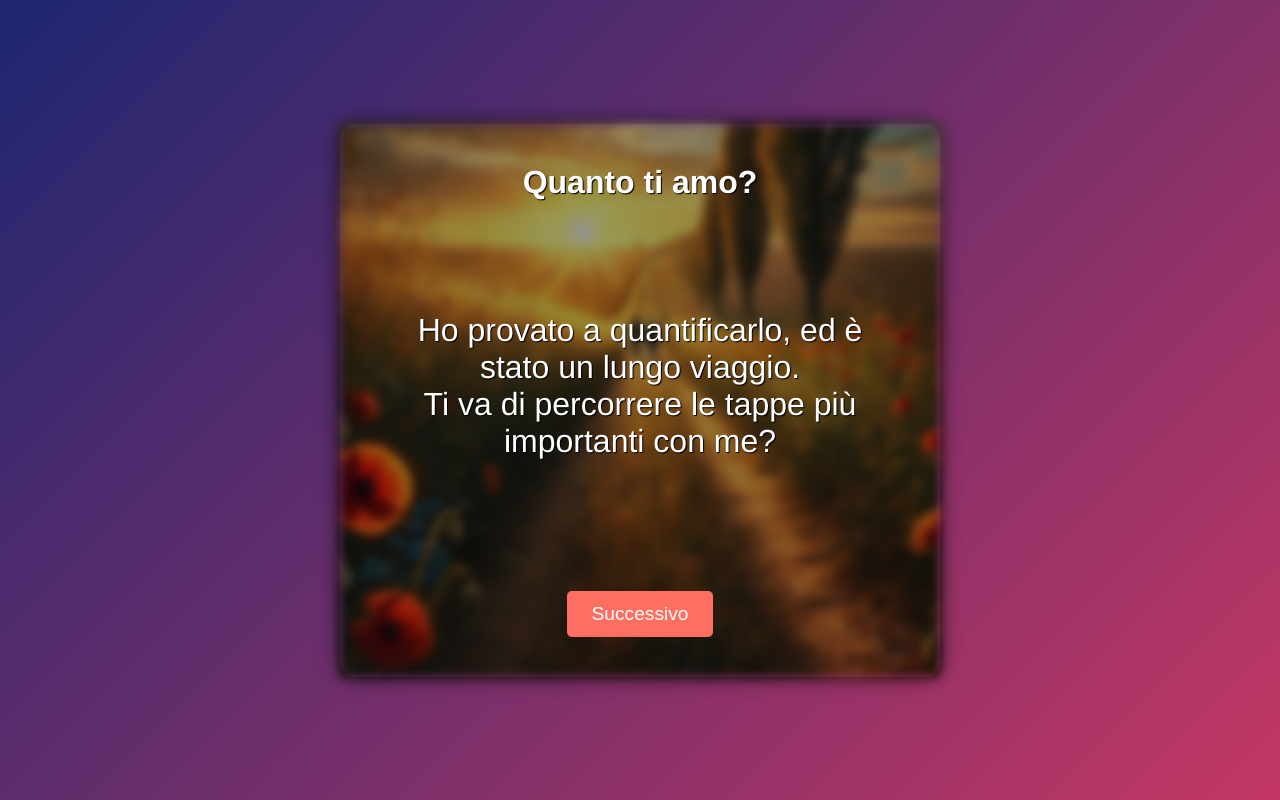
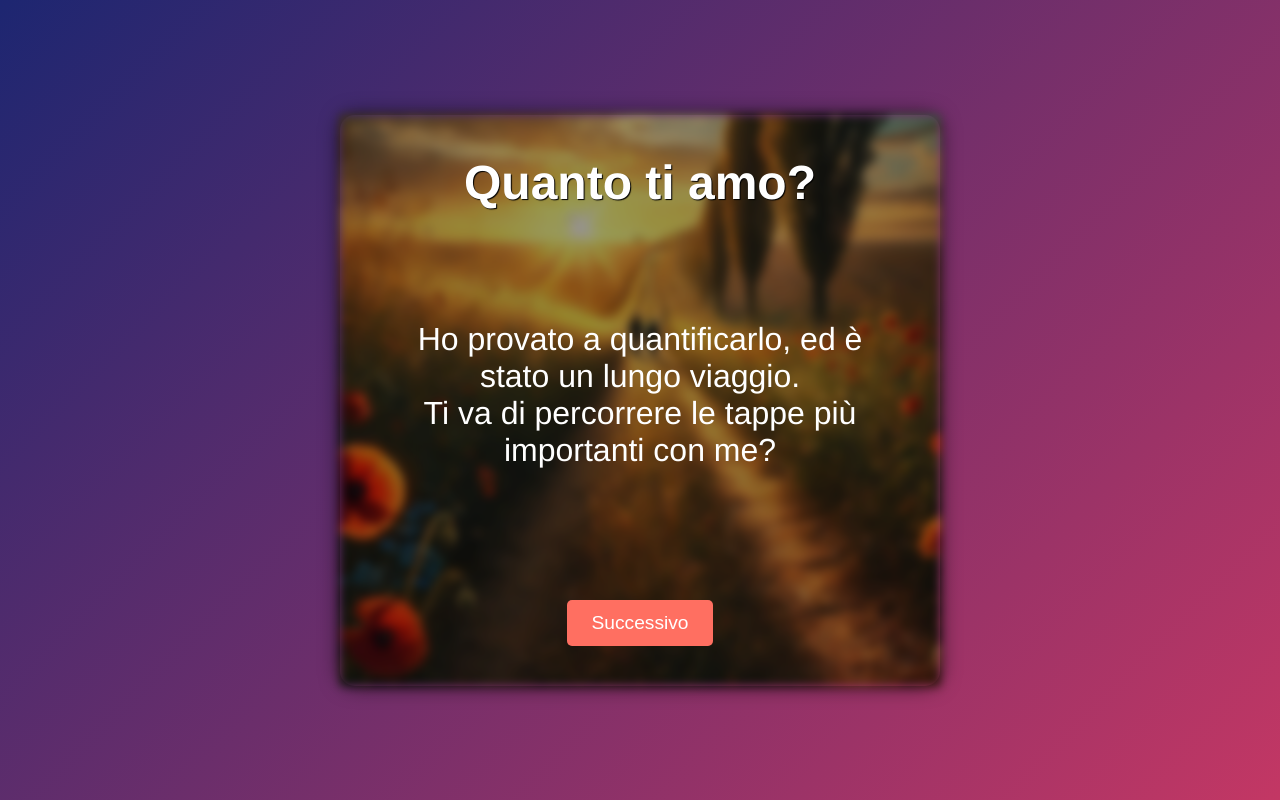
Before and after one commit to falker47/Valentine-WebApp, a plain HTML site: page index.html in a window 1280 px wide. Drawn offline with Linux system fonts and the light colour scheme.

Commit message:
increased title size

```diff
--- a/index.html
+++ b/index.html
@@ -6,17 +6,14 @@
   <meta name="viewport" content="width=device-width, initial-scale=1.0">
   <!-- Collega il file CSS esterno -->
   <link rel="stylesheet" href="styles.css">
-  <!-- Stili aggiuntivi per il background e il testo (già definiti nel CSS esterno) -->
 </head>
 <body>
   <div class="container">
     <div class="content">
-      <!-- Elemento di background che copre interamente il contenuto -->
+      <!-- Intestazione fuori dal background -->
+      <h1 id="title">Quanto ti amo?</h1>
+      <!-- Div di background: apparirà sotto l'intestazione -->
       <div class="bg"></div>
-      <!-- Schermata iniziale: usata SOLO se l'utente non ha ancora premuto "Successivo".
-           Nota: il contenuto qui (titolo e descrizione) verrà mostrato finché l'utente non inizia a navigare -->
-      <h1 id="title">Quanto ti amo?</h1>
-
       <!-- Container in cui verrà caricato il contenuto degli step -->
       <div id="stepDisplay" class="step-display"></div>
       <!-- Gruppo di pulsanti per navigare -->
--- a/styles.css
+++ b/styles.css
@@ -43,11 +43,20 @@ html, body {
   z-index: 1;
 }
 
-/* Titolo e descrizione con sottile contorno */
-h1, p, .step-text {
+#title {
+  position: relative;
+  z-index: 9999;
+}
+
+h1 {
+  font-size: 3rem;
+  margin-bottom: 20px;
   color: #fff;
   text-shadow: 1px 1px 1px #000;
+  position: relative;
+  z-index: 2;
 }
+
 
 /* Area degli step: altezza fissa, centrato con Flexbox */
 .step-display {
```
